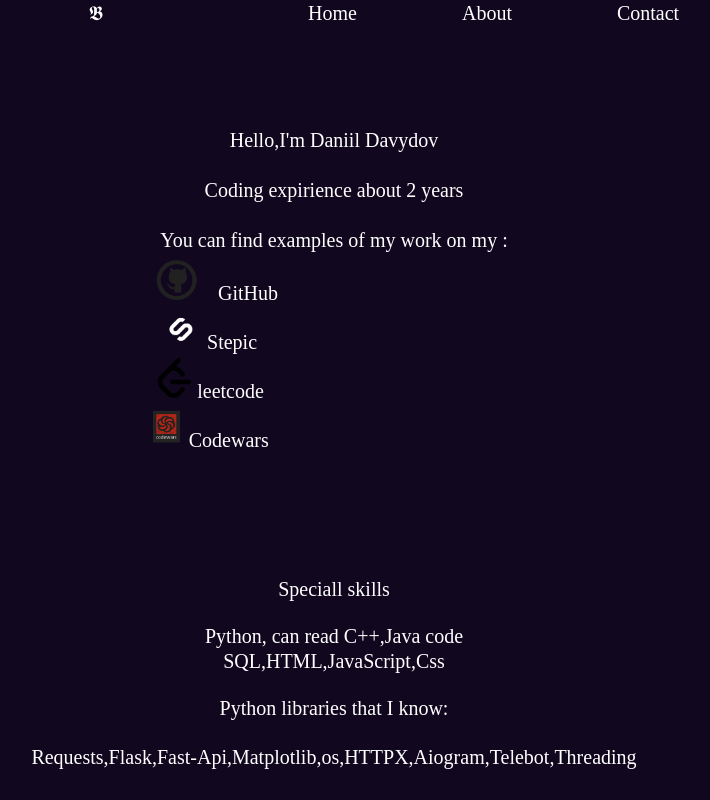
After one commit to Ba1Kerrr/site-portfolio, a Flask app: page /About/ in a window 1280 px wide. The commit adds this page. Shown: the whole page, without its empty margins (306-1016 px from the left). Run offline with Flask 3, Linux system fonts and the light colour scheme.

Commit message:
edited and comleted

```diff
--- a/app.py
+++ b/app.py
@@ -1,12 +1,20 @@
 from flask import Flask
-from flask import render_template,url_for
+from flask import render_template
 
 app = Flask(__name__)
 
 @app.route('/')
 def main():
     return render_template('index.html')
-
+@app.route('/')
+def Home():
+    return render_template('index.html')
+@app.route('/About/')
+def About():
+    return render_template('About.html')
+@app.route('/Contact/')
+def Contact():
+    return render_template('Contact.html')
 
 if __name__ == "__main__":
     app.run(debug=True)
--- /dev/null
+++ b/static/css/About.css
@@ -0,0 +1,57 @@
+*{
+    margin: 0;
+    min-width: 1600;
+
+}
+body
+    {
+        background-color: #11071F;
+        text-align: center;
+        font-size: 20px;
+}
+p{
+    padding: 20px;
+    color: white;
+    text-decoration: none;
+    list-style:none ;
+}
+li,ul{
+    padding: 2px;
+    list-style:none ;
+}
+a,h1,h2 {
+    color: white;
+    text-decoration: none;
+    list-style:none ;
+
+}
+.nav .header_logo{
+    margin: 100px;
+}
+
+.nav > a{
+    padding: 50px;
+}
+.AboutMe{
+    list-style:none ;
+}
+.profiles{
+    margin-right: 250px;
+    list-style:none ;
+
+}
+a:link {
+    color: white; /* Цвет ссылок */
+   }
+.profiles img{
+    weight:40px;
+    height: 40px;
+}
+.profiles{
+    list-style:none ;
+    /* padding-bottom: 100px; */
+}
+.About{
+   padding-top: 100px;
+    list-style:none ;
+}
--- /dev/null
+++ b/templates/About.html
@@ -0,0 +1,57 @@
+<!DOCTYPE html>
+<html lang="en">
+<head>
+    <meta charset="UTF-8">
+    <meta name="viewport" content="width=device-width, initial-scale=1.0">
+    <title>Document</title>
+    <link rel="stylesheet" href="{{ url_for('static', filename='css/About.css')}}">
+</head>
+<body>
+    <header>
+        <div class="header_menu">
+            <ul class="nav">
+                <a class="header_logo">𝕭</a>
+                <a href="/">Home</a>
+                <a href="/About/">About</a>
+                <a href="/Contact/">Contact</a>
+            </ul>
+        </div>
+    </header>
+    <div class="AboutMe">
+        <ul class="About">
+        <li><a>Hello,I'm Daniil Davydov</a></li>
+        <br>
+        <li><a>Coding expirience about 2 years </a></li>
+        <br>
+        <li><a>You can find examples of my work on my :</a></li>
+        </ul>
+        <ul class="profiles">
+                <li><img src="{{ url_for('static', filename='img/github.png') }}"</li>
+                    <a href="https://github.com/Ba1Kerrr">GitHub</a>
+                <li><img src="{{ url_for('static', filename='img/Stepic.png') }}"</li>
+                    <a href="https://stepik.org/users/625344523/profile">Stepic</a>
+                    <li><img src= "{{ url_for('static', filename='img/leetcode.png') }}"</li>
+                    <a href="https://leetcode.com/u/ssfs99/">leetcode</a>
+                    <li><img src="{{ url_for('static', filename='img/codewars.png') }}"</li>
+                    <a href = "https://www.codewars.com/users/Ba1Kerrr">Codewars</a>
+                </li>
+        </ul>
+            <ul class="About">
+                <li><p>Speciall skills</p></li>
+                <ul>
+
+                        <a>Python, can read C++,Java code</a></li>
+                        <li><a>SQL,HTML,JavaScript,Css</a></li>
+                        <li><p>Python libraries that I know:</p></li>
+                        <ul>
+                            <li><a>Requests,Flask,Fast-Api,Matplotlib,os,HTTPX,Aiogram,Telebot,Threading </a></li>
+                        </ul>
+
+
+            <li></li>
+            </ul>
+        </ul>
+        <li></li>
+            </div>
+</body>
+</html>
```
Also changed, not shown: static/css/Contact.css (added, +35 -0 lines), static/css/style.css (+7 -2 lines), templates/Contact.html (added, +26 -0 lines), templates/Home.html (added, +20 -0 lines), templates/index.html (+7 -6 lines), static/img/CodeWars.png (added), static/img/Leetcode.png (added), static/img/Stepic.png (added), static/img/Telegramm.png (added), static/img/favicorn.ico (added), static/img/github.png (added), static/img/mail.png (added), static/img/phone.png (added).
